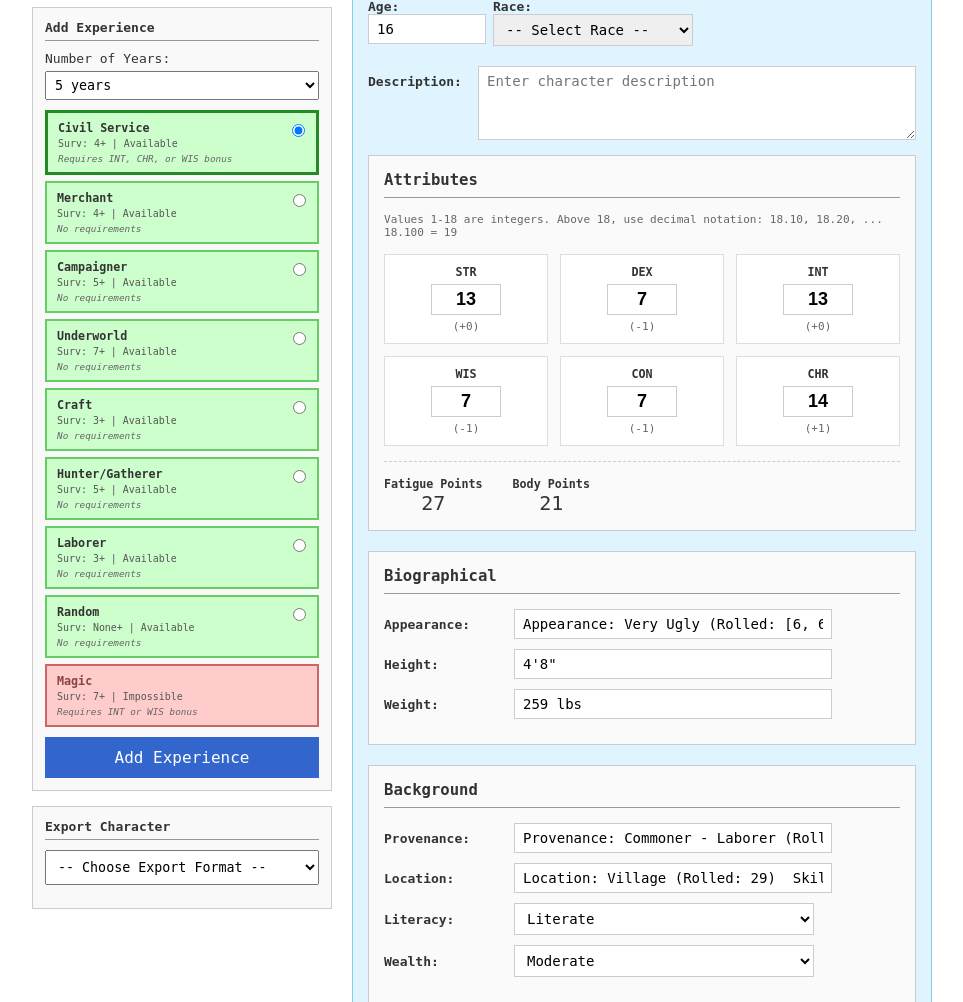
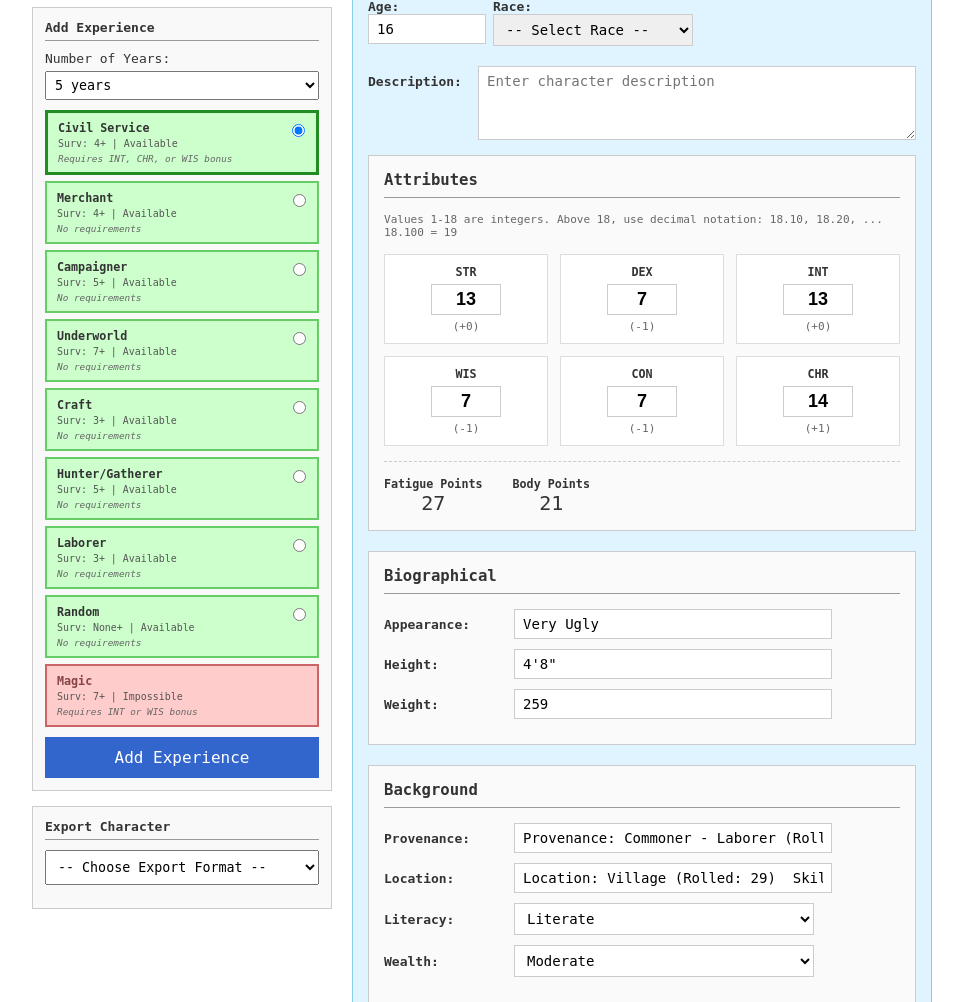
Before and after one commit to smarks/pillars-character-gen, a Django app: page /generator/ in a window 1280 px wide. Shown: the part 248-1250 px from the top of the page, without its empty margins (158-1121 px from the left). Run offline with Django 5.2, Linux system fonts and the light colour scheme; parts of the project's set-up code (start-up, migrations or seed data) failed here and were passed over.

Commit message:
Fix character sheet display values
- Appearance now shows just description (e.g., "Average") not full string
- Weight now stores just the number (e.g., "252") not "252 lbs"
- Removed HTML pattern validation that caused browser errors on height/weight
- Rolls are recorded in generation log, not displayed in field values

🤖 Generated with [Claude Code](https://claude.com/claude-code)

Co-Authored-By: Claude Opus 4.5 <noreply@anthropic.com>

```diff
--- a/webapp/webapp/generator/templates/generator/partials/character_sheet_component.html
+++ b/webapp/webapp/generator/templates/generator/partials/character_sheet_component.html
@@ -213,8 +213,7 @@ Attribute display variables (computed by view):
             <label>Height:</label>
             {% if editable %}
             <input type="text" data-field="height" value="{{ char_data.height|default:'' }}"
-                   inputmode="numeric" pattern="[0-9'\".\s]+" class="numeric-field"
-                   placeholder="e.g., 5'8&quot; or 68">
+                   class="numeric-field" placeholder="e.g., 5'8&quot; or 68">
             {% else %}
             <span class="field-value">{{ char_data.height|default:'-' }}</span>
             {% endif %}
@@ -223,8 +222,7 @@ Attribute display variables (computed by view):
             <label>Weight:</label>
             {% if editable %}
             <input type="text" data-field="weight" value="{{ char_data.weight|default:'' }}"
-                   inputmode="numeric" pattern="[0-9.\s]+" class="numeric-field"
-                   placeholder="e.g., 150 or 10.5">
+                   class="numeric-field" placeholder="e.g., 150">
             {% else %}
             <span class="field-value">{{ char_data.weight|default:'-' }}</span>
             {% endif %}
--- a/webapp/webapp/generator/views/serialization.py
+++ b/webapp/webapp/generator/views/serialization.py
@@ -189,15 +189,19 @@ def serialize_character(character, preserve_data=None):
             "fatigue_roll": character.attributes.fatigue_roll,
             "body_roll": character.attributes.body_roll,
         },
-        "appearance": str(character.appearance),
-        # Store just the usable height/weight values, not full description strings
+        # Store just the clean values, not full description strings with roll info
+        "appearance": (
+            character.appearance.description
+            if hasattr(character.appearance, "description")
+            else str(character.appearance)
+        ),
         "height": (
             character.height.imperial
             if hasattr(character.height, "imperial")
             else str(character.height)
         ),
         "weight": (
-            f"{character.weight.total_pounds} lbs"
+            str(int(character.weight.total_pounds))
             if hasattr(character.weight, "total_pounds")
             else str(character.weight)
         ),
```
